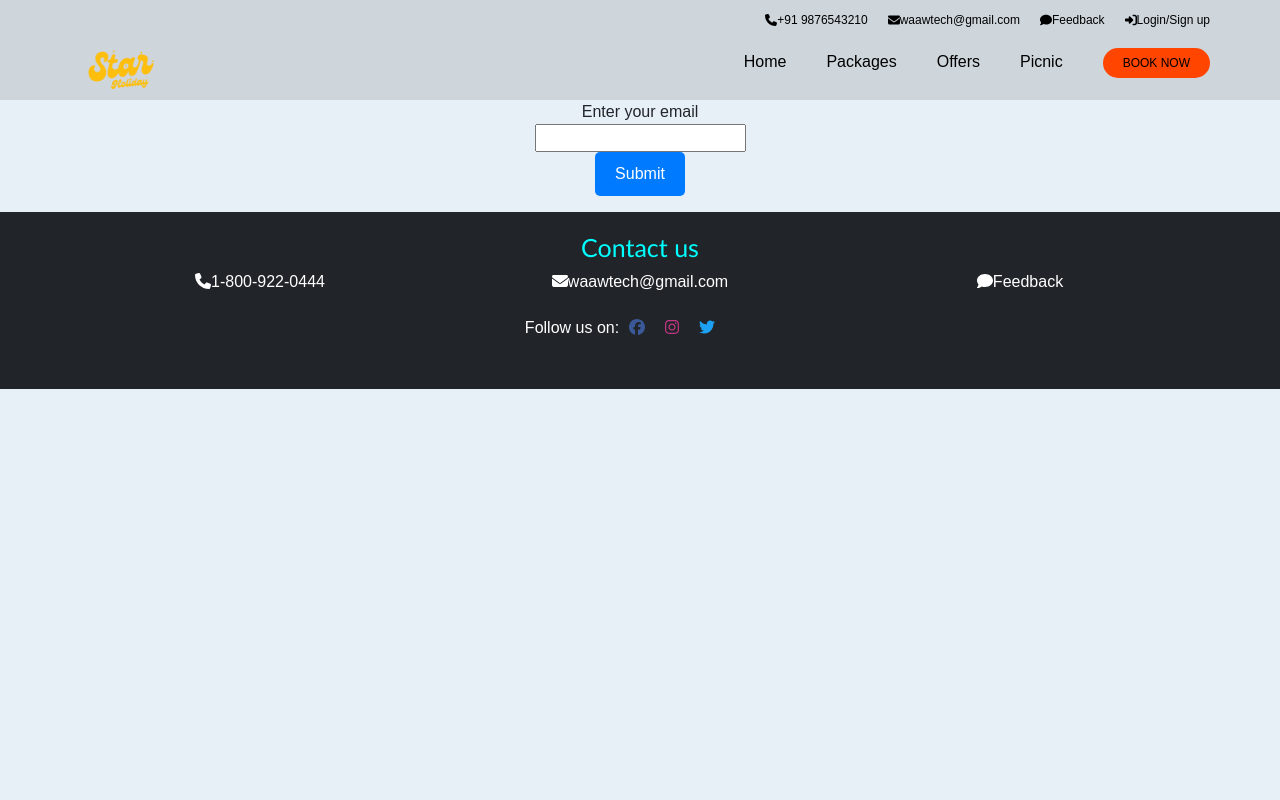
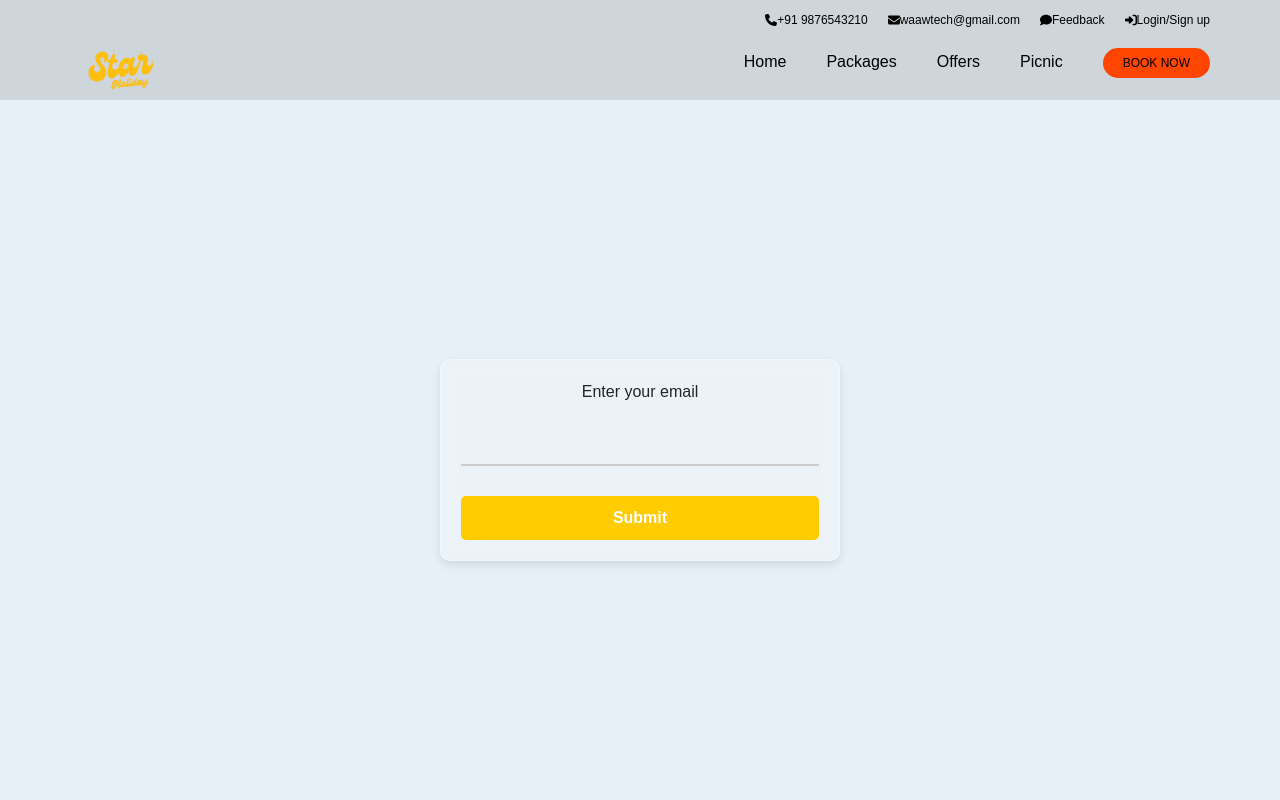
Before and after one commit to HarisAhmed777/hoolifront, a React (Vite) app: page /forgotpassword in a window 1280 px wide. Shown: the top 800 px of the page. Built offline with nearby package versions, Linux system fonts and the light colour scheme.

Commit message:
messages1

```diff
--- /dev/null
+++ b/src/components/Loginandsignup/Forgotpassword.css
@@ -0,0 +1,83 @@
+.wholediv {
+    height: 90vh;
+    display: flex;
+    justify-content: center;
+    align-items: center;
+    text-align: center;
+}
+
+.forgotpassword-container {
+    display: flex;
+    flex-direction: column;
+    align-items: center;
+    justify-content: center;
+    padding: 20px;
+    border-radius: 10px;
+    background: rgba(255, 255, 255, 0.2);
+    box-shadow: 0 4px 8px rgba(0, 0, 0, 0.1);
+    backdrop-filter: blur(10px);
+    -webkit-backdrop-filter: blur(10px);
+    border: 1px solid rgba(255, 255, 255, 0.3);
+    width: 90%;
+    max-width: 400px;
+}
+
+.forgotpassword-container ::placeholder {
+    font-size: 20px;
+    color: black;
+}
+
+.forgotpassword-container p, .forgotpassword-container h1 {
+    font-size: 24px;
+    font-weight: bold;
+    margin-bottom: 20px;
+    color: black;
+    text-shadow: 0 1px 3px rgba(0, 0, 0, 0.3);
+}
+
+.form-control-forgot {
+    width: 100%;
+    padding: 10px;
+    margin: 10px 0;
+    border: none;
+    border-bottom: 2px solid #ccc;
+    background: none;
+    outline: none;
+    transition: border-bottom-color 0.3s ease;
+    color: black;
+    font-size: 20px;
+}
+
+.form-control-forgot:focus {
+    border-bottom-color: #ffcc00;
+}
+
+.btn-forgotpassword {
+    width: 100%;
+    padding: 10px;
+    margin-top: 20px;
+    background-color: #ffcc00;
+    border: none;
+    border-radius: 5px;
+    font-size: 16px;
+    font-weight: bold;
+    cursor: pointer;
+    transition: background-color 0.3s ease;
+}
+
+.btn-forgotpassword:hover {
+    background-color: #e6b800;
+}
+
+.error-message-forgotpassword {
+    font-size: 15px !important;
+    font-family: serif;
+    color: #ff4d4d;
+}
+
+@media (max-width: 500px) {
+    .forgotpassword-container ::placeholder {
+        font-size: 10px;
+        color: white;
+    }
+}
--- a/src/components/Loginandsignup/Forgotpassword.jsx
+++ b/src/components/Loginandsignup/Forgotpassword.jsx
@@ -1,5 +1,6 @@
 import React, { useState } from 'react';
 import axios from 'axios';
+import './Forgotpassword.css';
 
 function ForgotPassword() {
     const [email, setEmail] = useState('');
@@ -24,11 +25,18 @@ function ForgotPassword() {
     };
 
     return (
-        <form onSubmit={handleSubmit}>
-            <label>Enter your email</label>
-            <input type="email" required onChange={(e) => setEmail(e.target.value)} />
-            <button type="submit">Submit</button>
-        </form>
+        <div className='wholediv'>
+            <form className="forgotpassword-container" onSubmit={handleSubmit}>
+                <label>Enter your email</label>
+                <input
+                    type="email"
+                    className="form-control-forgot"
+                    required
+                    onChange={(e) => setEmail(e.target.value)}
+                />
+                <button type="submit" className="btn-forgotpassword">Submit</button>
+            </form>
+        </div>
     );
 }
 
```
